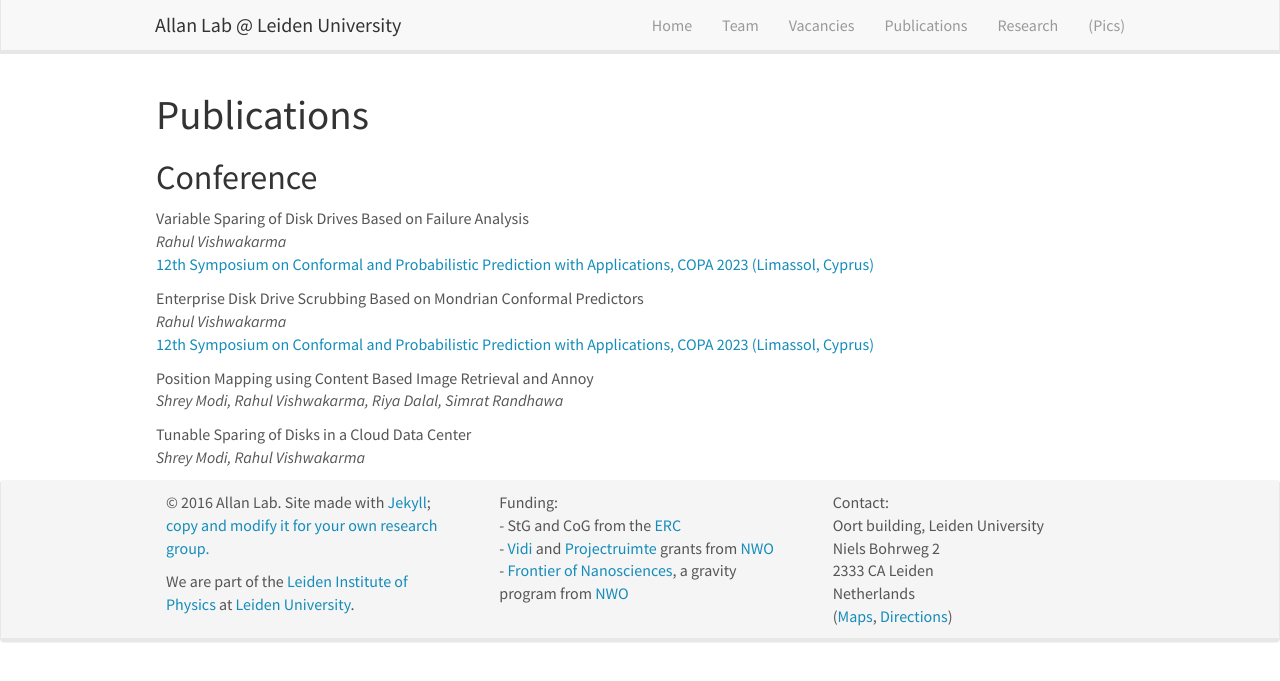
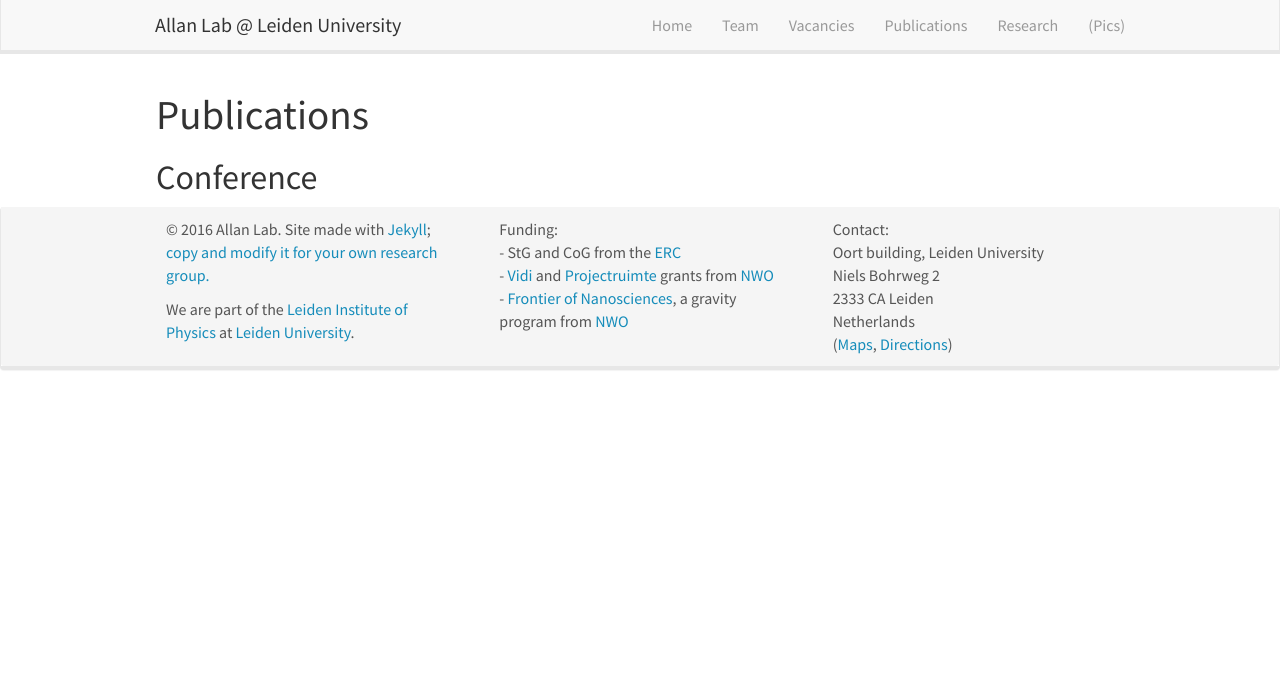
Before and after one commit to open-research-lab/open-research-lab.github.io, a Jekyll site: the page built from _pages/publications_bak.md, in a window 1280 px wide. Shown: the top 681 px of the page. Built offline with Jekyll 4.4.1, drawn with Linux system fonts in a browser that asks for light colours; nearby versions of some CDN libraries.

```diff
--- a/_data/publist.yml
+++ b/_data/publist.yml
@@ -1,35 +1,8 @@
-- title: "Variable Sparing of Disk Drives Based on Failure Analysis"
-  image: imageaward_edited.png
-  description: Shot noise has been suggested for a long time as a tell-tale probe for Majorana bound states. We are the first to carry out local tunneling shot noise measurements on the putative vortex Majorana states.
-  authors: Rahul Vishwakarma
-  link:
-    url: https://dl.acm.org/doi/abs/10.1145/3534056.3534997
-    display: 12th Symposium on Conformal and Probabilistic Prediction with Applications, COPA 2023 (Limassol, Cyprus)
-  highlight: 1
-
-- title: "Enterprise Disk Drive Scrubbing Based on Mondrian Conformal Predictors"
-  image: imageaward_edited.png
-  description: Shot noise has been suggested for a long time as a tell-tale probe for Majorana bound states. We are the first to carry out local tunneling shot noise measurements on the putative vortex Majorana states.
-  authors: Rahul Vishwakarma
-  link:
-    url: https://dl.acm.org/doi/abs/10.1145/3534056.3534997
-    display: 12th Symposium on Conformal and Probabilistic Prediction with Applications, COPA 2023 (Limassol, Cyprus)
-  highlight: 1
-
-- title: "Position Mapping using Content Based Image Retrieval and Annoy"
-  image: imageaward_edited.png
-  description: Shot noise has been suggested for a long time as a tell-tale probe for Majorana bound states. We are the first to carry out local tunneling shot noise measurements on the putative vortex Majorana states.
-  authors: Shrey Modi, Rahul Vishwakarma, Riya Dalal, Simrat Randhawa
-  link:
-    url: In Progress
-    display:
-  highlight: 1
-
-- title: "Tunable Sparing of Disks in a Cloud Data Center"
-  image: imageaward_edited.png
-  description: Shot noise has been suggested for a long time as a tell-tale probe for Majorana bound states. We are the first to carry out local tunneling shot noise measurements on the putative vortex Majorana states.
-  authors: Shrey Modi, Rahul Vishwakarma
-  link:
-    url: In Progress
-    display:
-  highlight: 1
+#- title: "Variable Sparing of Disk Drives Based on Failure Analysis"
+#  image: imageaward_edited.png
+#  description: Shot noise has been suggested for a long time as a tell-tale probe for Majorana bound states. We are the first to carry out local tunneling shot noise measurements on the putative vortex Majorana states.
+#  authors: Rahul Vishwakarma
+#  link:
+#    url: https://dl.acm.org/doi/abs/10.1145/3534056.3534997
+#    display: 12th Symposium on Conformal and Probabilistic Prediction with Applications, COPA 2023 (Limassol, Cyprus)
+#  highlight: 1
```
Also changed, not shown: _pages/publications.md (+1 -0 lines).
